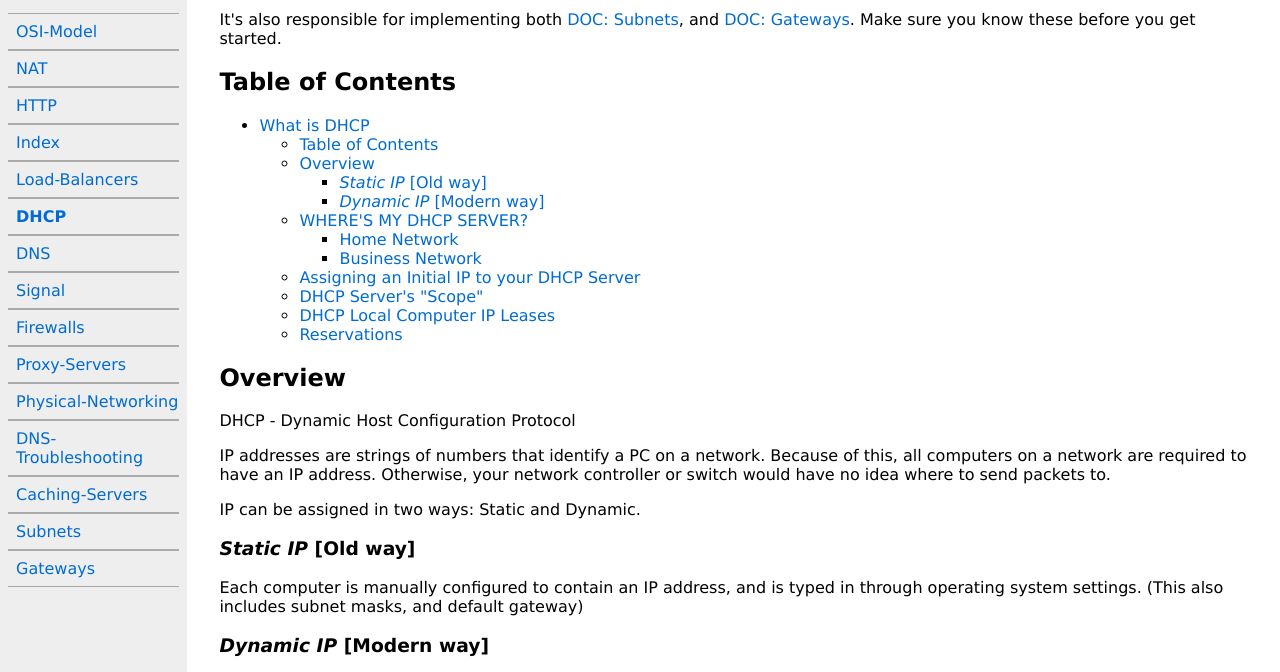
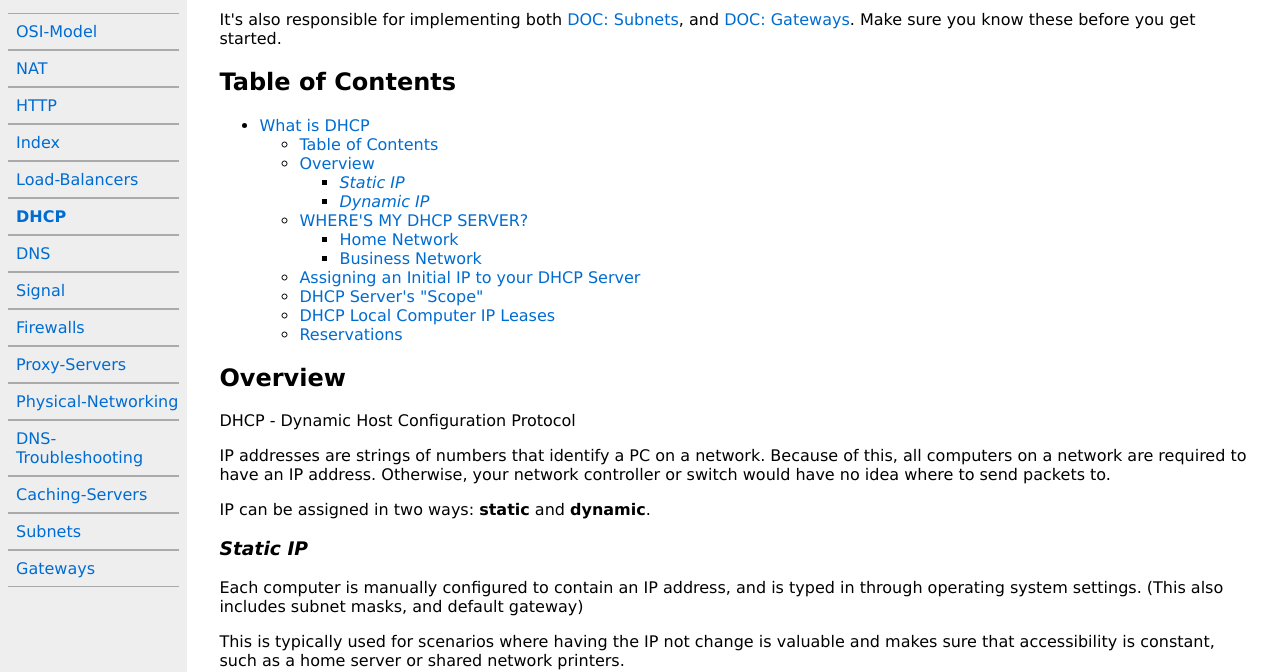
Before and after one commit to gridlocdev/custom-static-site-generator, a plain HTML site: page wwwroot/Networking/DHCP.html in a window 1280 px wide. Shown: the part 128-800 px from the top of the page. Drawn offline with Linux system fonts and the light colour scheme.

Commit message:
Updated static vs IP information

```diff
--- a/wwwroot/Networking/DHCP.html
+++ b/wwwroot/Networking/DHCP.html
@@ -36,8 +36,8 @@
 <li><a href="#table-of-contents">Table of Contents</a></li>
 <li><a href="#overview">Overview</a>
 <ul>
-<li><a href="#static-ip-old-way"><em>Static IP</em> [Old way]</a></li>
-<li><a href="#dynamic-ip-modern-way"><em>Dynamic IP</em> [Modern way]</a></li>
+<li><a href="#static-ip"><em>Static IP</em></a></li>
+<li><a href="#dynamic-ip"><em>Dynamic IP</em></a></li>
 </ul>
 </li>
 <li><a href="#wheres-my-dhcp-server">WHERE'S MY DHCP SERVER?</a>
@@ -56,10 +56,11 @@
 <h2 id="overview">Overview</h2>
 <p>DHCP - Dynamic Host Configuration Protocol</p>
 <p>IP addresses are strings of numbers that identify a PC on a network. Because of this, all computers on a network are required to have an IP address. Otherwise, your network controller or switch would have no idea where to send packets to.</p>
-<p>IP can be assigned in two ways: Static and Dynamic.</p>
-<h3 id="static-ip-old-way"><em>Static IP</em> [Old way]</h3>
+<p>IP can be assigned in two ways: <strong>static</strong> and <strong>dynamic</strong>.</p>
+<h3 id="static-ip"><em>Static IP</em></h3>
 <p>Each computer is manually configured to contain an IP address, and is typed in through operating system settings. (This also includes subnet masks, and default gateway)</p>
-<h3 id="dynamic-ip-modern-way"><em>Dynamic IP</em> [Modern way]</h3>
+<p>This is typically used for scenarios where having the IP not change is valuable and makes sure that accessibility is constant, such as a home server or shared network printers.</p>
+<h3 id="dynamic-ip"><em>Dynamic IP</em></h3>
 <p>A computer gets its network identifiers from a separate server, a DHCP (Dynamic Host Configuration Protocol) server. This server configures the host, by generating and assigning that computer the following:</p>
 <ul>
 <li>IP Address</li>
@@ -67,6 +68,7 @@
 <li>Default Gateway</li>
 <li>DNS Server</li>
 </ul>
+<p>Dynamic IP addresses are usually the most convenient and common option for most scenarios, as they allow flexibility with increased configuration.</p>
 <h2 id="wheres-my-dhcp-server">WHERE'S MY DHCP SERVER?</h2>
 <p>Your ISP has one DHCP server somewhere on their network and you have one DHCP server somewhere on your network.</p>
 <p>What and where your local DHCP server is depends on what type of network it you are on.</p>
@@ -77,7 +79,7 @@
 <p>In a business network, often times there are many distributed LANs across floors, buildings, and sites. Because of this, the DHCP service usually runs on a dedicated server; which is usually also the one responsible for DNS.</p>
 <h2 id="assigning-an-initial-ip-to-your-dhcp-server">Assigning an Initial IP to your DHCP Server</h2>
 <p>The ISP assigns an IP to the device you're using to run a local DHCP service. That device is responsible for similar duties to the router defined in <a href="#home-network">Home Network</a>. This can either be a router or a server propped up by your business.</p>
-<p>Then, internal LAN computers contact your local DHCP service device to then be assigned IP addresses inside your private network. The response contains the above list of identifiable attributes in <a href="#dynamic-ip-modern-way">Dynamic IP</a>.</p>
+<p>Then, internal LAN computers contact your local DHCP service device to then be assigned IP addresses inside your private network. The response contains the above list of identifiable attributes in <a href="#dynamic-ip">Dynamic IP</a>.</p>
 <h2 id="dhcp-servers-scope">DHCP Server's "Scope"</h2>
 <p>A DHCP Server has to know how many devices it's allowed to hand IPs to. A scope is a range of IP addresses that a DHCP server is allowed to hand out.</p>
 <ul>
```
Also changed, not shown: 1 other file.
